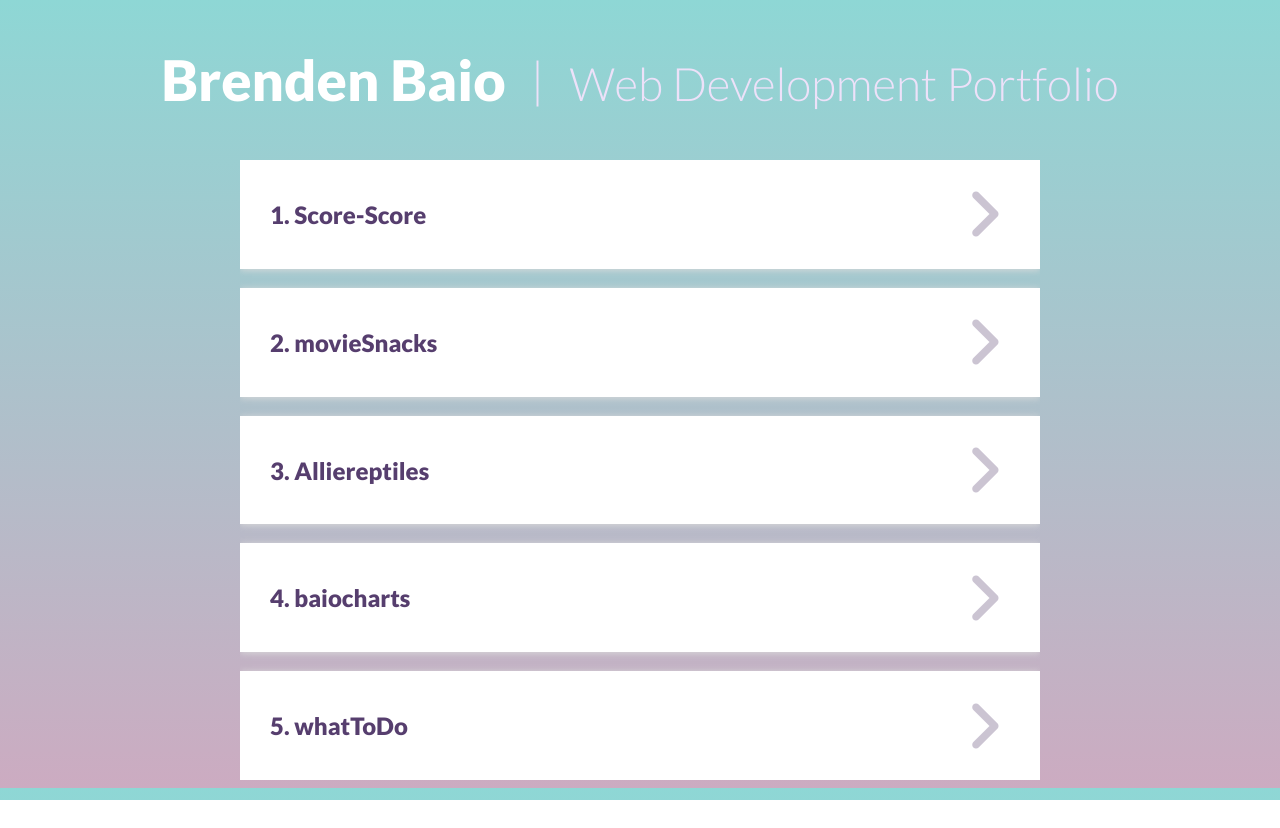
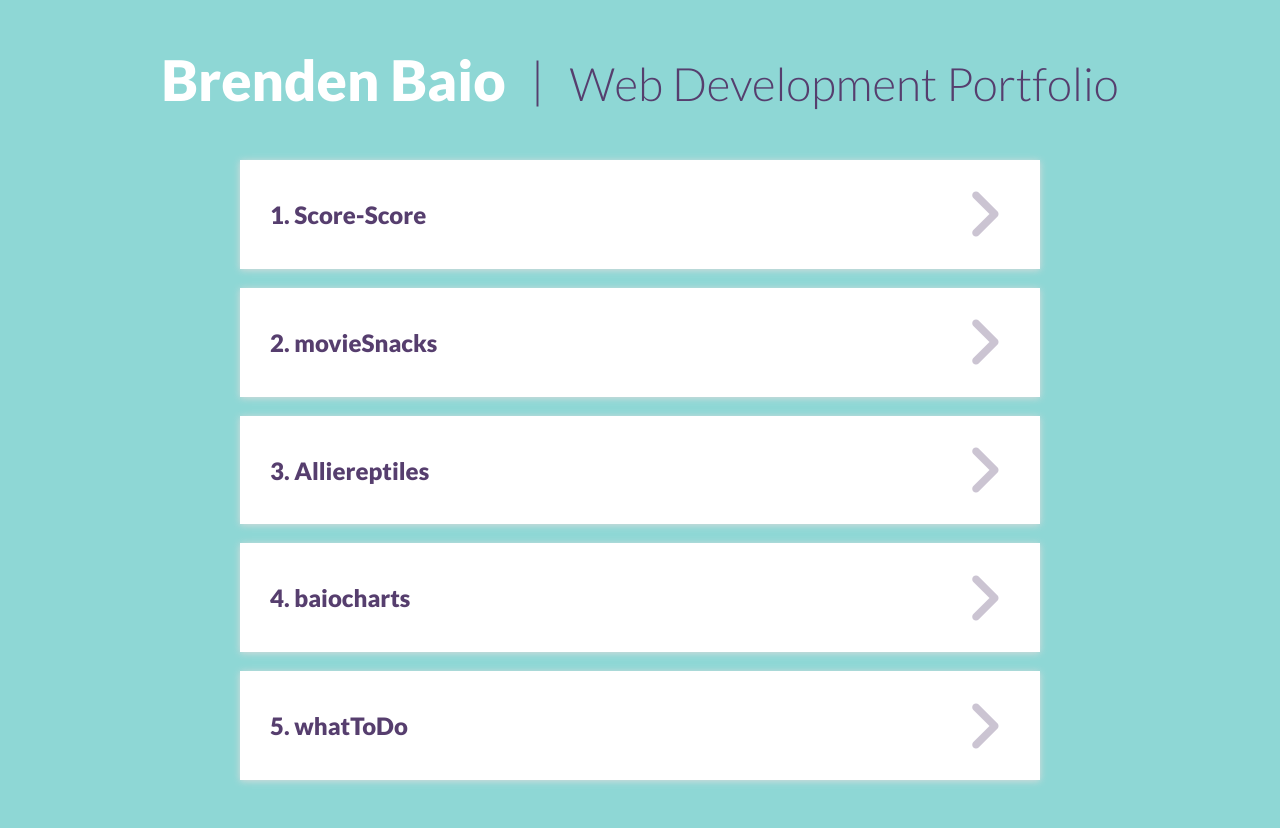
Before and after one commit to boingloings33/Portfolio, a website: page index.html in a window 1280 px wide. Before the commit the page ends 800 px from the top, so only its background shows below. Drawn offline with nearby package versions, Linux system fonts and the light colour scheme.

Commit message:
scrollbar fixes

```diff
--- a/styles.css
+++ b/styles.css
@@ -2,13 +2,18 @@
 
 body {
   font-family: Lato;
-  background: linear-gradient(rgb(142, 215, 213), rgb(204, 171, 193));
+  background: rgb(142, 215, 213);
+  overflow-y: scroll;
+}
+
+#content::-webkit-scrollbar {
+  display: none;
 }
 
 p.title {
   text-align: center;
   font-size: 46px;
-  color: #ede1f9;
+  color: #563e6e;
 }
 
 strong {
@@ -24,7 +29,6 @@ strong {
   width: 100%;
   margin: 0 auto;
   width: 800px;
-  overflow: hidden;
 }
 
 .preview-pics {
@@ -88,3 +92,7 @@ strong {
   padding: 20px 30px;
   color: #333333;
 }
+
+#accordion-5 {
+  margin-bottom: 48px;
+}
```
